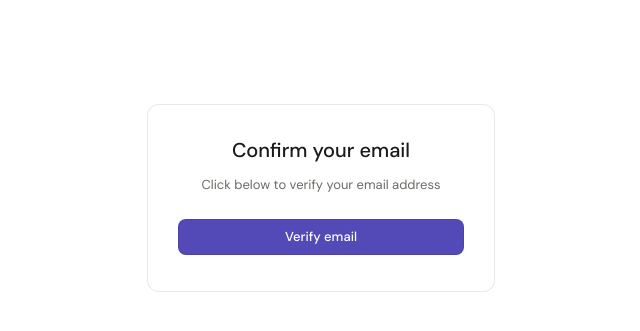
After one commit to oinrlaqen/tqnlm, a Django app: page /verify-email/1/ in a window 1280 px wide. The commit adds this page. Shown: the top 331 px of the page, without its empty margins (319-959 px from the left). Run offline with Django 5.2, Linux system fonts and the light colour scheme.

Commit message:
resend email verification + database improvements

```diff
--- /dev/null
+++ b/base/context_processors.py
@@ -0,0 +1,4 @@
+def verification_banner(request):
+    if request.user.is_authenticated and request.user.requires_email_verification:
+        return {'unverified_banner': True, 'unverified_email': request.user.email}
+    return {}
--- a/base/templates/base/main.html
+++ b/base/templates/base/main.html
@@ -69,7 +69,7 @@
             justify-content: space-between;
             padding-bottom: 1.25rem;
             border-bottom: 0.5px solid var(--border);
-            margin-bottom: 1.25rem;
+            margin-bottom: 1rem;
         }
         .header-bar h2 {
             font-size: 20px;
--- /dev/null
+++ b/base/templates/base/verify_confirm.html
@@ -0,0 +1,60 @@
+{% extends 'base/main.html' %}
+{% load i18n %}
+{% block content %}
+
+<style>
+    .verify-wrap {
+        max-width: 380px;
+        margin: 4rem auto 0;
+        padding: 0 1rem;
+    }
+    .verify-card {
+        background: var(--surface);
+        border: 0.5px solid var(--border);
+        border-radius: var(--radius-lg);
+        padding: 32px 30px 36px;
+        text-align: center;
+    }
+    .verify-card h1 {
+        font-size: 20px;
+        font-weight: 500;
+        margin-bottom: 0.75rem;
+        color: var(--text-primary);
+    }
+    .verify-card p {
+        font-size: 13px;
+        color: var(--text-secondary);
+        line-height: 1.5;
+        margin-bottom: 1.5rem;
+    }
+    .btn-verify {
+        display: flex;
+        align-items: center;
+        justify-content: center;
+        width: 100%;
+        height: 36px;
+        border: 0.5px solid var(--border);
+        border-radius: var(--radius-md);
+        font-size: 13px;
+        font-weight: 500;
+        font-family: var(--font-sans);
+        color: #fff;
+        background: var(--accent);
+        cursor: pointer;
+        transition: background .15s;
+    }
+    .btn-verify:hover { background: var(--accent-dark); }
+</style>
+
+<div class="verify-wrap">
+    <div class="verify-card">
+        <h1>{% trans "Confirm your email" %}</h1>
+        <p>{% trans "Click below to verify your email address" %}</p>
+        <form method="POST">
+            {% csrf_token %}
+            <button type="submit" class="btn-verify">{% trans "Verify email" %}</button>
+        </form>
+    </div>
+</div>
+
+{% endblock content %}
--- a/base/urls.py
+++ b/base/urls.py
@@ -2,7 +2,8 @@ from django.urls import path
 from .views import (
     RegisterPage, NoteList, NoteDetail, NoteCreate, NoteUpdate,
     NoteDelete, CustomLoginView, LogoutView, remove_tag_from_note,
-    delete_tag, rename_tag, export_notes, import_notes, change_password
+    delete_tag, rename_tag, export_notes, import_notes, change_password,
+    verify_email_confirm, resend_verification
 )
 
 urlpatterns = [
@@ -20,4 +21,6 @@ urlpatterns = [
     path('export/', export_notes, name='export_notes'),
     path('import/', import_notes, name='import_notes'),
     path('change-password/', change_password, name='change_password'),
+    path('verify-email/<str:token>/', verify_email_confirm, name='verify-email'),
+    path('resend-verification/', resend_verification, name='resend-verification'),
 ]
--- a/base/views.py
+++ b/base/views.py
@@ -2,7 +2,10 @@ from django.shortcuts import render, redirect, get_object_or_404
 from django.views.generic.list import ListView
 from django.views.generic.detail import DetailView
 from django.views.generic.edit import CreateView, UpdateView, DeleteView, FormView
+from django.views.decorators.http import require_http_methods
 from django.urls import reverse_lazy, reverse
+
+from django.utils import timezone
 
 from django.contrib.auth.views import LoginView
 from django.contrib.auth.views import LogoutView
@@ -13,8 +16,12 @@ from django.contrib.auth import login
 from django.contrib.auth.decorators import login_required
 from django.contrib.auth import update_session_auth_hash
 
-from .models import Note, Tag, NoteToken
+from django_ratelimit.decorators import ratelimit
+
+from .models import User, Note, Tag, NoteToken, EmailVerificationToken
 from .forms import EmailLoginForm, EmailRegisterForm, NoteForm
+from .emails import send_verification_email
+from .utils import get_client_ip, lookup_country_from_ip
 
 from django.http import HttpResponse
 from django.http import JsonResponse
@@ -38,6 +45,24 @@ class CustomLoginView(LoginView):
     def get_success_url(self):
         return reverse_lazy('notes')
 
+    def form_valid(self, form):
+        user = form.get_user()
+
+        if user.is_frozen:
+            form.add_error(None, "Your account has been suspended. Contact support for details")
+            return self.render_to_response(self.get_context_data(
+                form=form,
+                frozen_email=user.email,
+                show_frozen_popup=True,
+            ))
+
+        response = super().form_valid(form)
+
+        if user.requires_email_verification:
+            self.request.session['show_verify_popup'] = True
+
+        return response
+
     def get_context_data(self, **kwargs):
         context = super().get_context_data(**kwargs)
         context['active_tab'] = 'login'
@@ -51,6 +76,18 @@ class RegisterPage(FormView):
 
     def form_valid(self, form):
         user = form.save()
+        user.signup_provider = User.SIGNUP_EMAIL
+
+        ip = get_client_ip(self.request)
+        country = lookup_country_from_ip(ip)
+        if country:
+            user.location = country
+
+        user.save(update_fields=['signup_provider', 'location'])
+
+        _, raw_token = EmailVerificationToken.issue(user)
+        send_verification_email(user, raw_token)
+
         login(self.request, user, backend='django.contrib.auth.backends.ModelBackend')
         return super().form_valid(form)
 
@@ -83,6 +120,8 @@ class NoteList(LoginRequiredMixin, ListView):
         context['search_input'] = self.request.GET.get('search-area') or ''
         context['tag_filter'] = self.request.GET.get('tag') or ''
         context['user_tags'] = Tag.objects.filter(user=self.request.user)
+        context['unverified_banner'] = self.request.user.requires_email_verification
+        context['unverified_email'] = self.request.user.email
         return context
 
 class NoteDetail(LoginRequiredMixin, DetailView):
@@ -104,6 +143,20 @@ class NoteCreate(LoginRequiredMixin, CreateView):
     form_class = NoteForm
     template_name = 'base/note_create.html'
 
+    def dispatch(self, request, *args, **kwargs):
+        user = request.user
+        if user.is_authenticated and user.note_limit is not None:
+            current_count = Note.objects.filter(user=user).count()
+            if current_count >= user.note_limit:
+                if request.headers.get('x-requested-with') == 'XMLHttpRequest':
+                    return JsonResponse(
+                        {'ok': False, 'error': 'Email verification required',
+                         'message': 'Verify your email to create more notes'},
+                        status=403,
+                    )
+                self.blocked = True
+        return super().dispatch(request, *args, **kwargs)
+
     def get_success_url(self):
         token = NoteToken.objects.create(
             note=self.object,
@@ -112,6 +165,16 @@ class NoteCreate(LoginRequiredMixin, CreateView):
         return reverse('note-update', kwargs={'token': token.token})
 
     def form_valid(self, form):
+        user = self.request.user
+        if user.note_limit is not None and Note.objects.filter(user=user).count() >= user.note_limit:
+            form.add_error(None, 'Verify your email to create more notes')
+            return self.form_invalid(form)
+
+        description = form.cleaned_data.get('description') or ''
+        if len(description) > user.note_max_chars:
+            form.add_error('description', f'Note too long (max {user.note_max_chars} characters)')
+            return self.form_invalid(form)
+
         form.instance.user = self.request.user
         response = super(NoteCreate, self).form_valid(form)
 
@@ -140,31 +203,14 @@ class NoteUpdate(LoginRequiredMixin, UpdateView):
     form_class = NoteForm
     template_name = 'base/note_update.html'
 
-    def get_success_url(self):
-        return reverse('note-update', kwargs={'token': self.kwargs['token']})
-
-    def get_object(self):
-        token = get_object_or_404(
-            NoteToken.objects.select_related('note'), token=self.kwargs['token']
-        )
-        note = token.note
-        if note.user != self.request.user:
-            raise PermissionDenied
-        return note
-
-    def get_context_data(self, **kwargs):
-        context = super().get_context_data(**kwargs)
-        note = self.object
-
-        context['note_tags'] = note.tags.filter(user=self.request.user)
-
-        context['available_tags'] = (
-            Tag.objects.filter(user=self.request.user)
-            .exclude(notes=note)
-        )
-        return context
-
     def post(self, request, *args, **kwargs):
+        self.object = self.get_object()
+        new_description = request.POST.get('description', '')
+        if len(new_description) > request.user.note_max_chars:
+            return JsonResponse(
+                {'ok': False, 'error': f'Note too long (max {request.user.note_max_chars} characters)'},
+                status=400,
+            )
         response = super().post(request, *args, **kwargs)
 
         note = self.object
@@ -193,6 +239,30 @@ class NoteUpdate(LoginRequiredMixin, UpdateView):
             note.tags.remove(*tags_to_remove)
 
         return response
+
+    def get_success_url(self):
+        return reverse('note-update', kwargs={'token': self.kwargs['token']})
+
+    def get_object(self):
+        token = get_object_or_404(
+            NoteToken.objects.select_related('note'), token=self.kwargs['token']
+        )
+        note = token.note
+        if note.user != self.request.user:
+            raise PermissionDenied
+        return note
+
+    def get_context_data(self, **kwargs):
+        context = super().get_context_data(**kwargs)
+        note = self.object
+
+        context['note_tags'] = note.tags.filter(user=self.request.user)
+
+        context['available_tags'] = (
+            Tag.objects.filter(user=self.request.user)
+            .exclude(notes=note)
+        )
+        return context
 
 class NoteDelete(LoginRequiredMixin, DeleteView):
     model = Note
@@ -300,46 +370,56 @@ def import_notes(request):
         return JsonResponse({'error': 'Method not allowed'}, status=405)
 
     MAX_FILES = 50
-
     files = request.FILES.getlist('files')
     if not files:
         return JsonResponse({'error': 'No files provided'}, status=400)
+    if len(files) > MAX_FILES:
+        return JsonResponse({'error': f'Too many files. Maximum {MAX_FILES} per one load'}, status=400)
 
-    if len(files) > MAX_FILES:
-        return JsonResponse(
-            {'error': f'Too many files. Maximum {MAX_FILES} per one load'},
-            status=400
-        )
+    user = request.user
+    limit = user.note_limit
+    if limit is not None:
+        existing_count = Note.objects.filter(user=user).count()
+        remaining = max(0, limit - existing_count)
+        if remaining == 0:
+            return JsonResponse(
+                {'ok': False, 'error': 'Email verification required',
+                 'message': 'Verify your email to create more notes'},
+                status=403,
+            )
+        files = files[:remaining]
 
     ALLOWED_EXTENTIONS = {'.md', '.txt'}
     MAX_FILE_SIZE = 5 * 1024 * 1024
     MAX_TITLE_LENGTH = 199
+    max_chars = user.note_max_chars
 
     notes_to_create = []
+    skipped = []
 
     for f in files:
         name = f.name or ''
         ext = os.path.splitext(name)[1].lower()
-
         if ext not in ALLOWED_EXTENTIONS:
+            skipped.append({'file': name, 'reason': 'Unsupported file type'})
             continue
-
         if f.size > MAX_FILE_SIZE:
+            skipped.append({'file': name, 'reason': 'File exceeds 5 MB'})
             continue
-
         try:
             content = f.read().decode('utf-8')
         except (UnicodeDecodeError, ValueError):
+            skipped.append({'file': name, 'reason': 'Could not read as UTF-8 text'})
+            continue
+
+        if len(content) > max_chars:
+            skipped.append({'file': name, 'reason': f'Exceeds {max_chars} character limit'})
             continue
 
         raw_title = os.path.splitext(name)[0]
         title = raw_title[:MAX_TITLE_LENGTH].strip() or 'Untitled'
 
-        notes_to_create.append(Note(
-            user=request.user,
-            title=title,
-            description=content,
-        ))
+        notes_to_create.append(Note(user=user, title=title, description=content))
 
     with transaction.atomic():
         created_notes = Note.objects.bulk_create(notes_to_create)
@@ -348,12 +428,23 @@ def import_notes(request):
             for note in created_notes
         ])
 
-    return JsonResponse({'ok': True, 'created': len(created_notes)})
+    return JsonResponse({
+        'ok': True,
+        'created': len(created_notes),
+        'skipped': skipped,
+    })
 
 @login_required
 def change_password(request):
     if request.method != 'POST':
         return JsonResponse({'error': 'Method not allowed'}, status=405)
+
+    if request.user.requires_email_verification:
+        return JsonResponse(
+            {'ok': False, 'error': 'Email verification required',
+             'message': 'Verify your email to change your password'},
+            status=403,
+        )
 
     try:
         body = json_module.loads(request.body)
@@ -382,3 +473,49 @@ def change_password(request):
     update_session_auth_hash(request, request.user)
 
     return JsonResponse({'ok': True})
+
+def verify_email_confirm(request, token):
+    if request.method == 'POST':
+        user = EmailVerificationToken.consume(token)
+
+        if user is None:
+            target = 'notes' if request.user.is_authenticated else 'login'
+            return redirect(f"{reverse(target)}?verify_error=1")
+
+        user.is_email_verified = True
+        user.email_verified_at = timezone.now()
+        user.save(update_fields=['is_email_verified', 'email_verified_at'])
+
+        target = 'notes' if request.user.is_authenticated else 'login'
+        return redirect(f"{reverse(target)}?verified=1")
+
+    return render(request, 'base/verify_confirm.html', {'token': token})
+
+def email_from_json_body(group, request):
+    try:
+        body = json_module.loads(request.body)
+        return (body.get('email') or '').strip().lower()
+    except (ValueError, KeyError):
+        return ''
+
+@ratelimit(key=email_from_json_body, rate='5/h', method='POST', block=True)
+@ratelimit(key='ip', rate='20/h', method='POST', block=True)
+@require_http_methods(['POST'])
+def resend_verification(request):
+    try:
+        body = json_module.loads(request.body)
+        email = (body.get('email') or '').strip().lower()
+    except (ValueError, KeyError):
+        return JsonResponse({'error': 'Invalid request'}, status=400)
+
+    if not email:
+        return JsonResponse({'error': 'Email required'}, status=400)
+
+    generic = {'message': 'New verification link has been sent'}
+
+    user = User.objects.filter(email__iexact=email).first()
+    if user and user.requires_email_verification:
+        _, raw_token = EmailVerificationToken.issue(user)
+        send_verification_email(user, raw_token)
+
+    return JsonResponse(generic)
```
Also changed, not shown: base/adapters.py (+19 -0 lines), base/admin.py (+33 -1 lines), base/emails.py (added, +19 -0 lines), base/middleware.py (added, +26 -0 lines), base/models.py (+78 -1 lines), base/static/base/js/note_list.js (+34 -3 lines), base/templates/base/note_list.html (+11 -0 lines), base/utils.py (added, +22 -0 lines), scriba/settings.py (+19 -0 lines), base/migrations/0004_user_email_verified_at_user_is_email_verified_and_more.py (added), base/migrations/0005_grandfather_existing_users.py (added), base/migrations/0006_user_last_activity_user_location.py (added), base/migrations/0007_user_frozen_at_user_frozen_reason_user_is_frozen.py (added).
